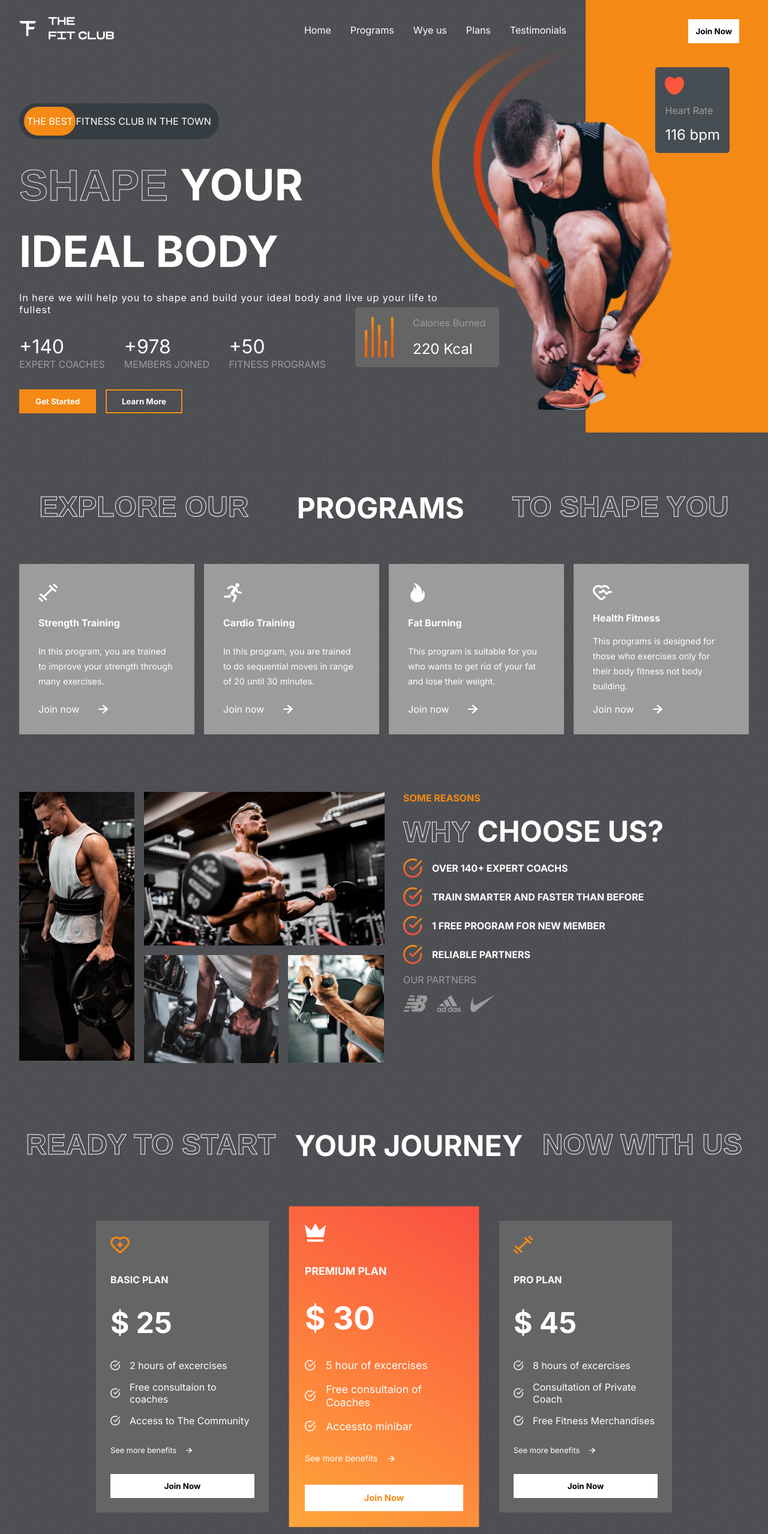
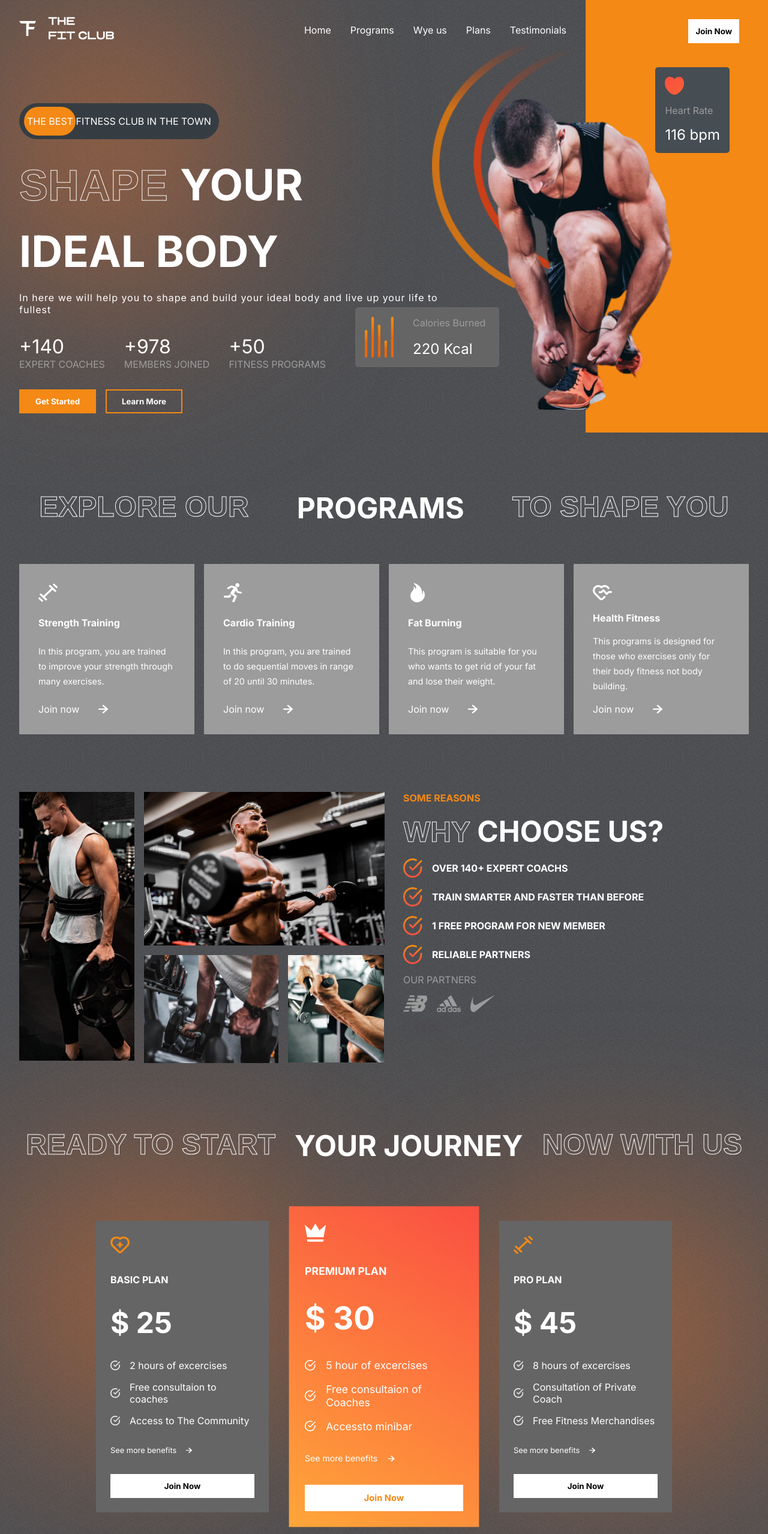
Before and after one commit to rimon005/FitClub, a React (Create React App) app: page / in a window 1280 px wide. Shown: the top 2557 px of the page at 60% size. Built offline with nearby package versions, Linux system fonts and the light colour scheme.

Commit message:
blur all section

```diff
--- a/src/App.css
+++ b/src/App.css
@@ -40,3 +40,11 @@
 .btn:hover{
   cursor: pointer;
 }
+
+.blur{
+  background: rgba(253, 120, 43, 0.69);
+  position: absolute;
+  border-radius: 50%;
+  filter: blur(150px);
+  z-index: -9;
+}
--- a/src/components/Footer/Footer.css
+++ b/src/components/Footer/Footer.css
@@ -30,3 +30,21 @@
 .logo-f>img{
  width: 10rem;
 }
+
+.footer-blur-1{
+    bottom: 0;
+    right: 15%;
+    width: 26rem;
+    height: 12rem;
+    filter: blur(200px);
+    background: red;
+}
+
+.footer-blur-2{
+    bottom: 0;
+    left: 15%;
+    width: 26rem;
+    height: 12rem;
+    filter: blur(200px);
+    background: rgb(255, 115, 0);
+}
--- a/src/components/Footer/Footer.js
+++ b/src/components/Footer/Footer.js
@@ -18,6 +18,9 @@
                     <img src={Logo} alt="" />
                 </div>
             </div>
+
+            <div className="blur footer-blur-1"></div>
+            <div className="blur footer-blur-2"></div>
         </div>
     );
 };
--- a/src/components/Hero/Hero.css
+++ b/src/components/Hero/Hero.css
@@ -181,3 +181,9 @@
     color: white;
     font-size: 1.5rem;
 }
+
+.hero-blur{
+    width: 22rem;
+    height: 30rem;
+    left: 0;
+}
--- a/src/components/Hero/Hero.js
+++ b/src/components/Hero/Hero.js
@@ -9,6 +9,7 @@
 const Hero = () => {
     return (
         <div className="hero">
+            <div className='blur hero-blur'></div>
             {/* Left hero */}
             <div className='left-h'>
                 <Header />
--- a/src/components/Plans/Plans.css
+++ b/src/components/Plans/Plans.css
@@ -7,6 +7,20 @@
     position: relative;
 }
 
+
+.plans-blur-1{
+    width: 32rem;
+    height: 23rem;
+    top: 6rem;
+    left: 0rem;
+}
+
+.plans-blur-2{
+    width: 32rem;
+    height: 23rem;
+    right: 0;
+    top: 10rem;
+}
 .plans{
     display: flex;
     align-items: center;
--- a/src/components/Plans/Plans.js
+++ b/src/components/Plans/Plans.js
@@ -6,6 +6,8 @@
 const Plans = () => {
     return (
         <div className='plans-container'>
+            <div className="blur plans-blur-1"></div>
+            <div className="blur plans-blur-2"></div>
             <div className="programs-header" style={{ gap: "2rem" }}>
                 <span className='stroke-text'>READY TO START</span>
                 <span >YOUR JOURNEY</span>
```
